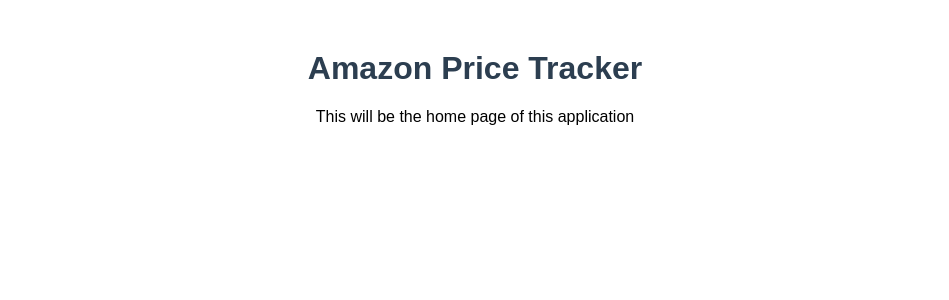
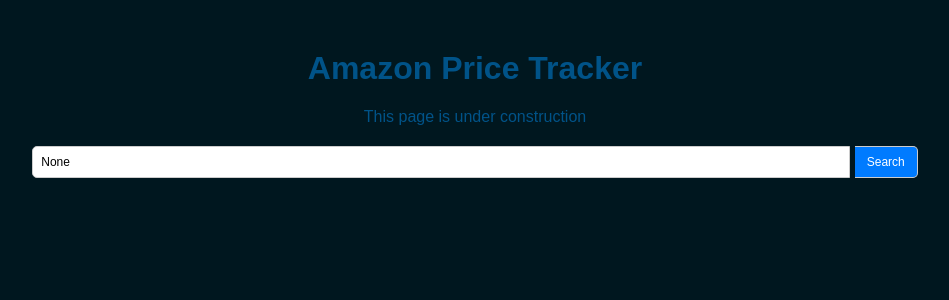
Before and after one commit to shimi66/Amzn-Price-Tracker, a Flask app: page / in a window 1280 px wide. Shown: the top 300 px of the page, without its empty margins (165-1114 px from the left). Run offline with Flask 2, Linux system fonts and the light colour scheme.

Commit message:
Adding Search Bar
Added search bar to home page and updated home route to display results of search on the same page

```diff
--- a/amznpt_flaskapp/app.py
+++ b/amznpt_flaskapp/app.py
@@ -1,10 +1,26 @@
-from flask import Flask, render_template
+from flask import Flask, render_template, request
 
 app = Flask(__name__)
 
-@app.route('/')
+@app.route('/', methods=['Get', 'Post'])
 def hello():
-    return render_template('home.html')
+    query = request.args.get('query')
+    results = None
+    if query:
+        # todo search database and store results
+
+        # temporary values for prototyping
+        results = [f"Result {i} for '{query}'" for i in range(1, 6)]
+
+    return render_template('home.html', query=query, results=results)
+
+@app.route('/search')
+def search():
+    query = request.args.get('query')
+    # todo search database
+
+    # temporary return value
+    return f"Search results for: {query}"
 
 if __name__ == "__main__":
     app.run(debug=True)
--- a/amznpt_flaskapp/static/style.css
+++ b/amznpt_flaskapp/static/style.css
@@ -2,8 +2,59 @@
     font-family: Arial, sans-serif;
     text-align: center;
     margin-top: 50px;
+    background-color:#00171f;
+    color: #005388;
 }
 
 h1 {
-    color: #2c3e50;
+    color: #005388;
 }
+
+h2 {
+    color: #005388;
+    text-align: left;
+    padding-left: 20px;
+}
+
+ul {
+    list-style-type: none;
+    text-align: left;
+    padding-left: 20px;
+    margin-left: 0px;
+}
+
+ul li {
+    padding: 5px 0;
+}
+
+/* Style for the search bar and form */
+.search-form {
+    width = 100%;
+    padding-left: 0px;
+    margin-top: 20px;
+}
+
+.search-bar {
+    width: 800px; /* Adjust the width of the search bar */
+    padding: 8px;
+    font-size: 12px;
+    border: 1px solid #ccc;
+    border-radius: 5px 0 0 5px;
+    display: inline-block;
+}
+
+button[type="submit"] {
+    padding: 8px 12px;
+    font-size: 12px;
+    border: 1px solid #ccc;
+    border-left: none; /* Remove the border between input and button */
+    background-color: #007BFF; /* Button background color */
+    color: white;
+    cursor: pointer;
+    border-radius: 0 5px 5px 0;
+    display: inline-block;
+}
+
+button[type="submit"]:hover {
+    background-color: #0056b3; /* Darken the button color on hover */
+}
--- a/amznpt_flaskapp/templates/home.html
+++ b/amznpt_flaskapp/templates/home.html
@@ -3,11 +3,29 @@
 <head>
     <meta charset="UTF-8">
     <meta name="viewport" content="width=device-width, initial-scale=1.0">
-    <title>Home Page</title>
+    <title>AMZN Price Tracker Home</title>
     <link rel="stylesheet" href="{{ url_for('static', filename='style.css') }}">
 </head>
 <body>
     <h1>Amazon Price Tracker</h1>
-    <p>This will be the home page of this application</p>
+    <p>This page is under construction</p>
+
+    <!-- Search Bar -->
+    <form action="/" method="Get" class="search-form">
+        <input type="text" name="query" placeholder="Search for Amazon product here..." class="search-bar" value="{{ query }}">
+        <button type="submit">Search</button>
+    </form>
+
+    <!-- Display search results if they exist -->
+    {% if results %}
+        <h2>Search Results:</h2>
+        <ul>
+            {% for result in results %}
+                <li>{{ result }}</li>
+            {% endfor %}
+        </ul>
+    {% elif query %}
+        <p>No results found for "{{ query }}"</p>
+    {% endif %}
 </body>
 </html>
```
